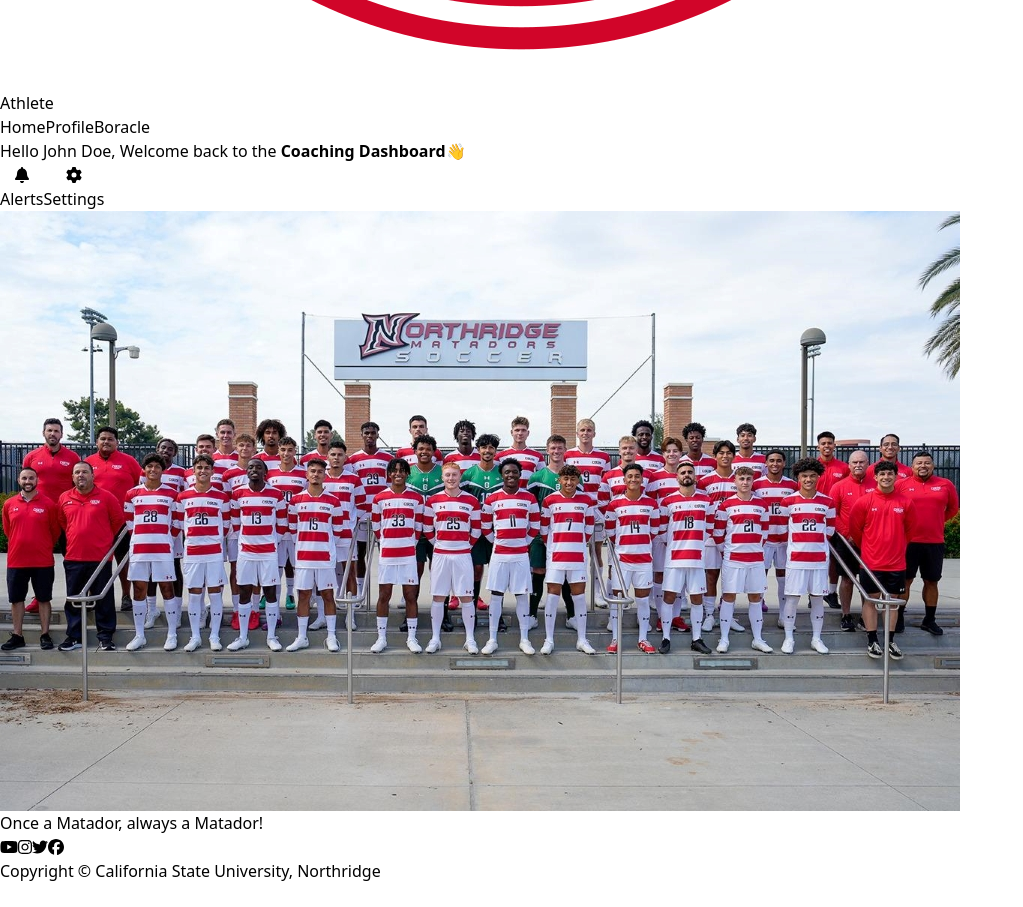
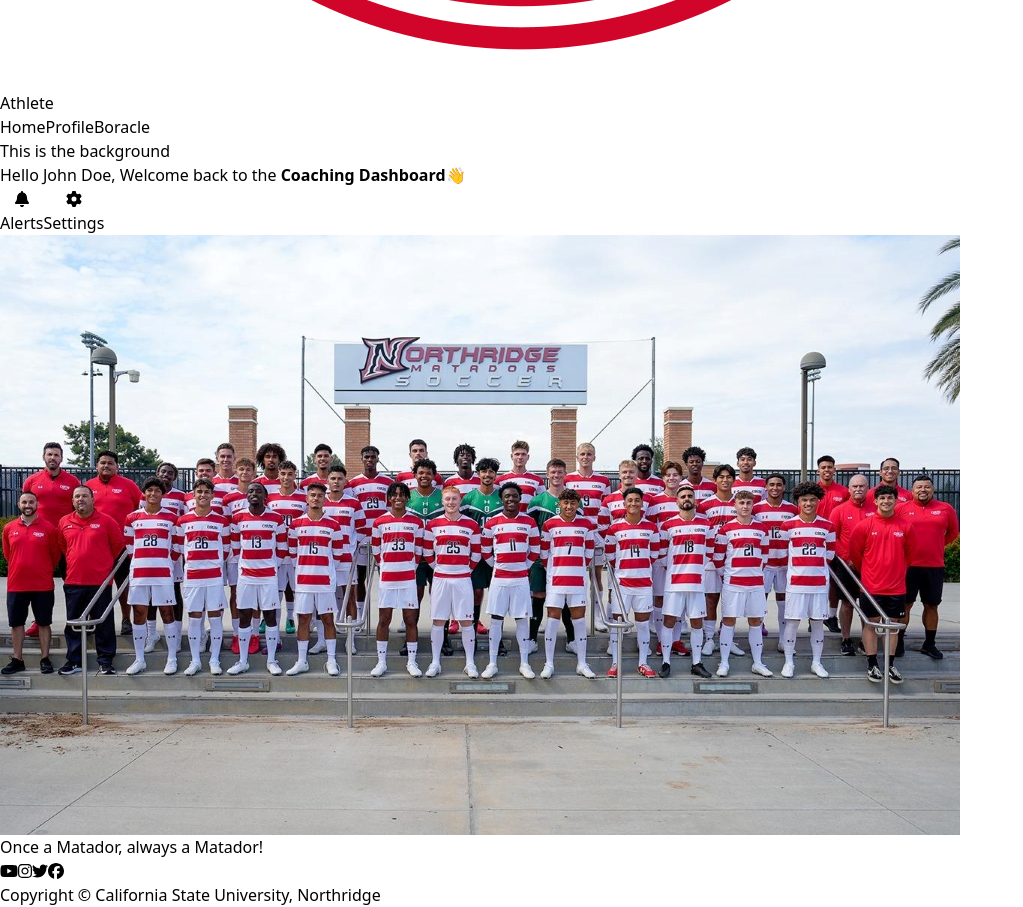
Before and after one commit to CSU-Northridge-ARCS-Dev/coaching-dashboard, a React (Vite) app: page / in a window 1280 px wide. Shown: the part 920-1827 px from the top of the page, without its empty margins (0-1023 px from the left). Before the commit the page ends 1803 px from the top, so only its background shows below. Built offline with nearby package versions, Linux system fonts and the light colour scheme.

Commit message:
color changes

```diff
--- a/src/Components/Navbar.jsx
+++ b/src/Components/Navbar.jsx
@@ -2,7 +2,7 @@ import React from "react";
 
 const Navbar = () => {
   return (
-    <div className="tw-bg-slate-400 tw-w-64 tw-flex tw-flex-col tw-items-center tw-py-4 tw-px-4">
+    <div className="tw-bg-red-900 tw-w-64 tw-flex tw-flex-col tw-items-center tw-py-4 tw-px-4">
       <div className="tw-flex tw-flex-row tw-items-center tw-w-full">
         <img
           src="/csun_logo.png"
--- a/src/Pages/Home.jsx
+++ b/src/Pages/Home.jsx
@@ -8,9 +8,10 @@ const Home = () => {
   return (
     <div className="tw-grid tw-grid-rows-[1fr_auto] tw-grid-cols-[auto_1fr] tw-min-h-screen">
       <Navbar />
-      <div className="tw-col-span-1 tw-row-span-1 tw-bg-indigo-300">
+      <div className="tw-col-span-1 tw-row-span-1 tw-bg-red-900">
+        This is the background
         <div>
-          <div className="tw-bg-pink-300 tw-flex tw-justify-between tw-items-center tw-px-4 tw-py-2 tw-text-black">
+          <div className="tw-bg-red-900 tw-flex tw-justify-between tw-items-center tw-px-4 tw-py-2 tw-text-black">
             <div className="tw-text-xl">
               Hello John Doe, Welcome back to the
               <strong> Coaching Dashboard</strong>
```
